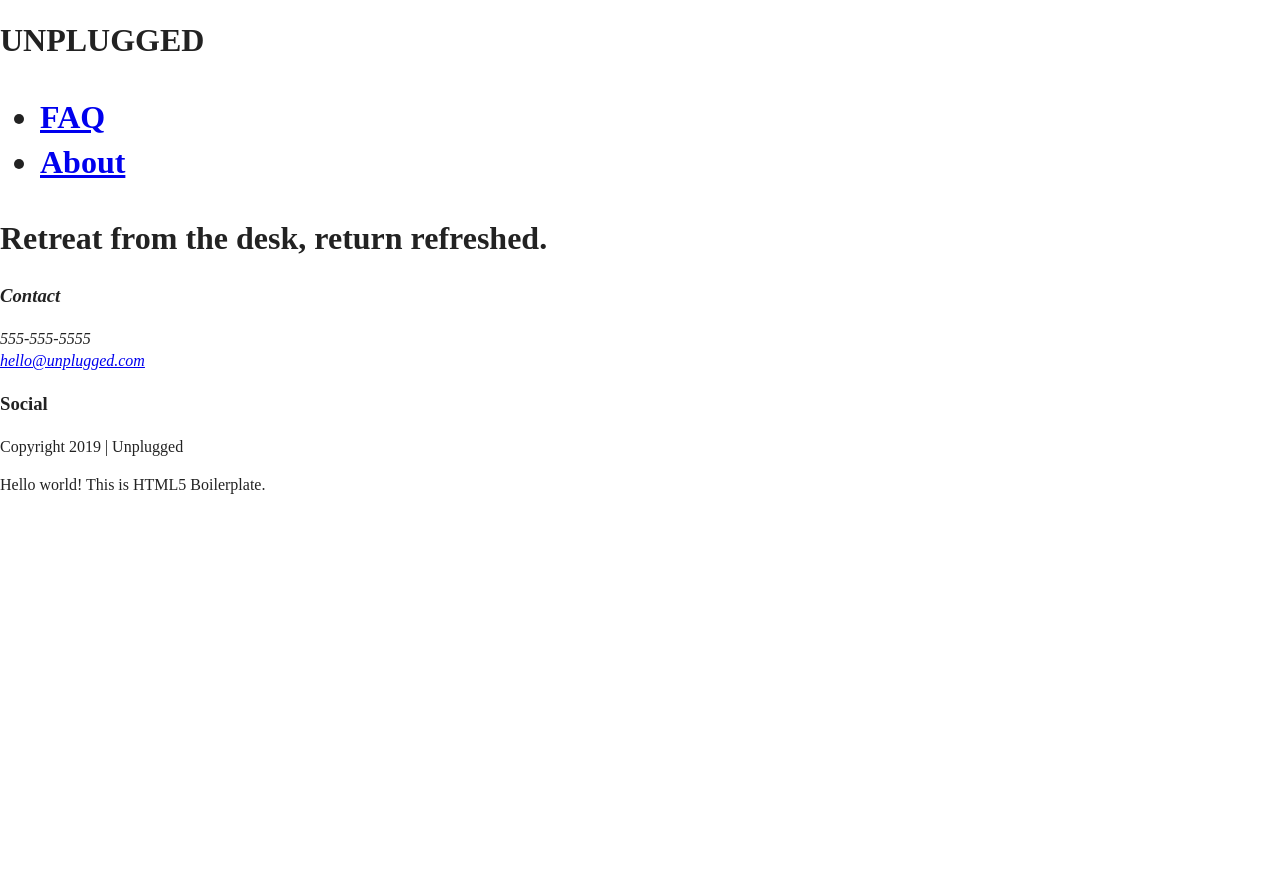
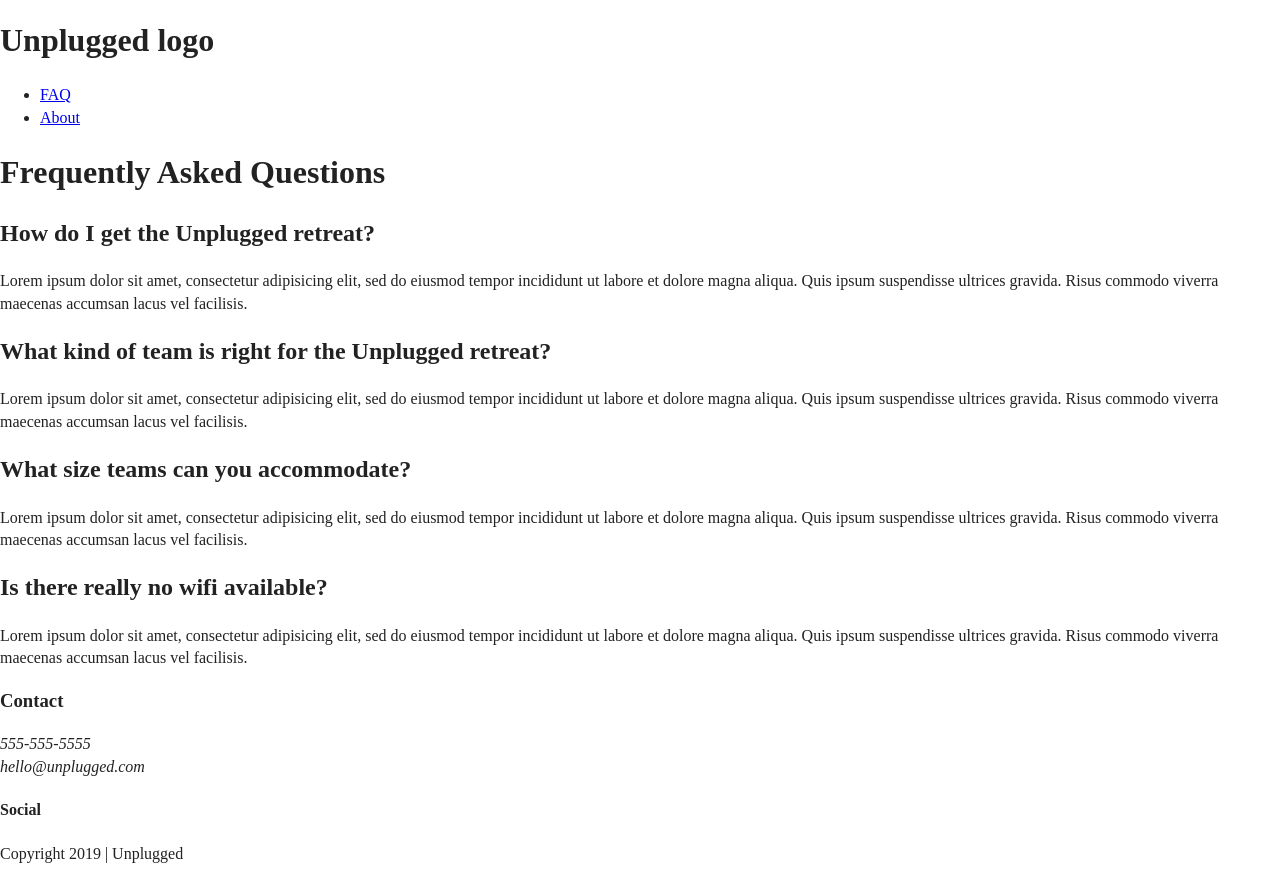
Before and after one commit to Nat-Vega/unplugged-retreat-project, a website: page faq/index.html in a window 1280 px wide. Shown: the part 27-908 px from the top of the page. Before the commit the page ends 800 px from the top, so only its background shows below. Drawn offline with Linux system fonts and the light colour scheme.

Commit message:
Added faq content

```diff
--- a/faq/index.html
+++ b/faq/index.html
@@ -21,10 +21,11 @@
 
   <meta name="theme-color" content="#fafafa">
 </head>
+<body>
 <header>
   <div class="content-wrapper">
          <a href="#"><img src="" alt="unplugged logo"></a>
-         <h1>UNPLUGGED<h1>
+         <h1>Unplugged logo</h1>
          <div class="header-divider"></div>
          <nav>
               <ul>
@@ -34,43 +35,72 @@
          </nav>
   </div>
 </header>
-<body>
 <main>
-    <section>
-      <h1>Retreat from the desk, return refreshed.</h1>
-    </section>
-    <aside>
-
-    </aside>
+  <section class="faq">
+    <div class="content-wrapper">
+      <h1>Frequently Asked Questions</h1>
+        <div class="faq-content">
+          <div>
+            <h2>How do I get the Unplugged retreat?</h2>
+            <p>Lorem ipsum dolor sit amet, consectetur
+            adipisicing elit, sed do eiusmod tempor incididunt ut labore et dolore
+            magna aliqua. Quis ipsum suspendisse ultrices gravida. Risus
+            commodo viverra maecenas accumsan lacus vel facilisis.</p>
+          </div>
+          <div>
+            <h2>What kind of team is right for the Unplugged retreat?</h2>
+            <p>Lorem ipsum dolor sit amet, consectetur
+            adipisicing elit, sed do eiusmod tempor incididunt ut labore et dolore
+            magna aliqua. Quis ipsum suspendisse ultrices gravida. Risus
+            commodo viverra maecenas accumsan lacus vel facilisis.</p>
+          </div>
+          <div>
+            <h2>What size teams can you accommodate?</h2>
+            <p>Lorem ipsum dolor sit amet, consectetur
+            adipisicing elit, sed do eiusmod tempor incididunt ut labore et dolore
+            magna aliqua. Quis ipsum suspendisse ultrices gravida. Risus
+            commodo viverra maecenas accumsan lacus vel facilisis.</p>
+          </div>
+          <div>
+            <h2>Is there really no wifi available?</h2>
+            <p>Lorem ipsum dolor sit amet, consectetur
+            adipisicing elit, sed do eiusmod tempor incididunt ut labore et dolore
+            magna aliqua. Quis ipsum suspendisse ultrices gravida. Risus
+            commodo viverra maecenas accumsan lacus vel facilisis.</p>
+          </div>
+        </div>
+    </div> <!-- mission content wrapper ends -->
+</section> <!-- contact-info -->
 </main> <!-- main wrapper -->
   <footer>
     <div class="content-wrapper">
       <div class="footer-content">
         <div class="contact">
+          <h3>Contact</h3>
           <address>
-                 <h3>Contact</h3>
-                 <p>555-555-5555<br><a href="mailto:hello@unplugged.com">hello@unplugged.com</a>
-
+            <p>555-555-5555<br>
+              hello@unplugged.com</p>
           </address>
         </div>
       <div class="social">
+        <h4>Social</h4>
         <div class="social-icons">
-                     <h3>Social</h3>
           <p><a href="https://www.facebook.com" target="_blank"></a></p>
           <p><a href="https://www.twitter.com" target="_blank"></a></p>
           <p><a href="https://www.instagram.com" target="_blank"></a></p>
                        <!-- other social links here -->
         </div>
       </div>
-           </div> <!-- footer content ends -->
-    </div> <!--footer content-wrapper ends-->
+    </div>
+  </div>
+    <!-- footer content ends -->
+    <!--footer content-wrapper ends-->
 
       <div class="copyright">
         <p>Copyright 2019 | Unplugged</p>
       </div>
   </footer>
   <!-- Add your site or application content here -->
-  <p>Hello world! This is HTML5 Boilerplate.</p>
   <script src="../js/vendor/modernizr-3.11.2.min.js"></script>
   <script src="../js/plugins.js"></script>
   <script src="../js/main.js"></script>
```
Lines whose indentation alone changed are shown as unchanged.
